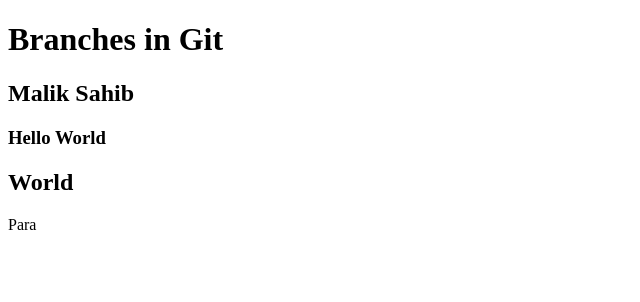
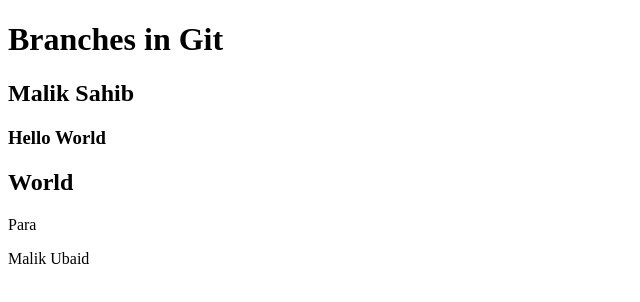
Before and after one commit to Malikgg84/Learning-Git, a plain HTML site: page index.html in a window 1280 px wide. Shown: the whole page, without its empty margins (0-640 px from the left). Drawn offline with Linux system fonts and the light colour scheme.

Commit message:
Add Malik Ubaid para

```diff
--- a/index.html
+++ b/index.html
@@ -12,5 +12,7 @@
     <h3>Hello World</h3>
     <h2>World</h2>
     <p>Para </p>
+    <p>Malik Ubaid </p>
+
 </body>
 </html>
```
